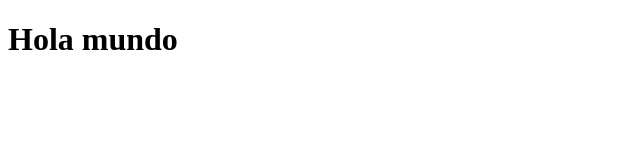
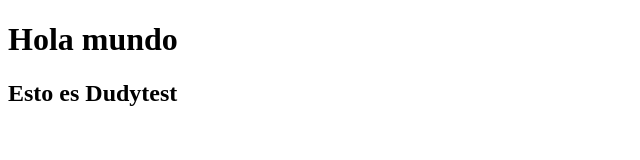
Before and after one commit to GaeteMariaTrinidad/Dudytest, a plain HTML site: page DudyTest/index.html in a window 1280 px wide. Shown: the whole page, without its empty margins (0-640 px from the left). Drawn offline with Linux system fonts and the light colour scheme.

Commit message:
Update index.html

```diff
--- a/DudyTest/index.html
+++ b/DudyTest/index.html
@@ -8,5 +8,6 @@
 </head>
 <body>
     <h1>Hola mundo</h1>
+    <h2>Esto es Dudytest</h2>
 </body>
 </html>
```
